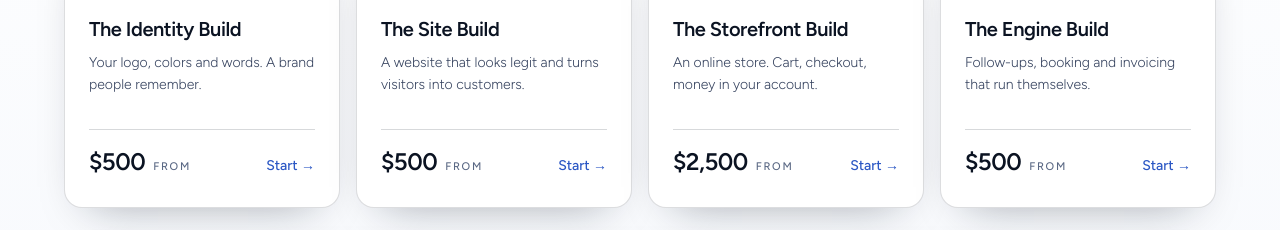
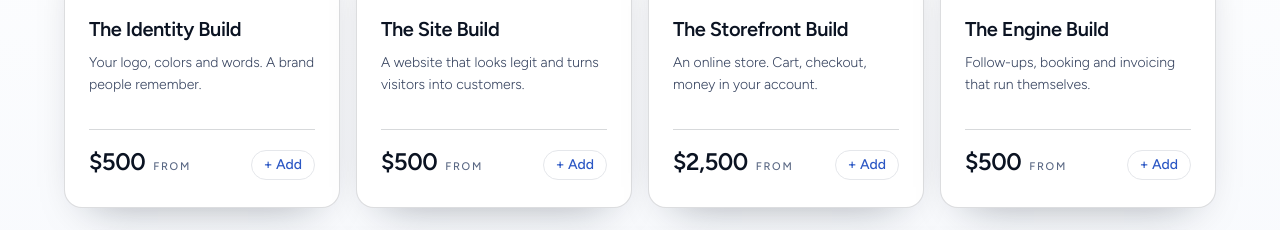
Before and after one commit to dennymypenny/flowzone-ai, a Next.js app: page / in a window 1280 px wide. Shown: the part 1000-1230 px from the top of the page. Built offline with nearby package versions, Linux system fonts and the light colour scheme.

Commit message:
Builds join the cart: add from the big cards too, from-prices honest, ticket preselects the build in the cart

```diff
--- a/src/app/components/AddToCart.tsx
+++ b/src/app/components/AddToCart.tsx
@@ -1,6 +1,6 @@
 "use client";
 import { useState } from "react";
-import { addToCart, money, SMALL_JOBS } from "@/app/components/cart";
+import { addToCart, money, CATALOG } from "@/app/components/cart";
 
 /** A small "+ Add" control for one small job, by id from SMALL_JOBS. */
 export default function AddToCart({
@@ -12,14 +12,17 @@ export default function AddToCart({
   showPrice?: boolean;
   className?: string;
 }) {
-  const item = SMALL_JOBS.find((i) => i.id === id);
+  const item = CATALOG.find((i) => i.id === id);
   const [added, setAdded] = useState(false);
   if (!item) return null;
 
   return (
     <button
       type="button"
-      onClick={() => {
+      onClick={(e) => {
+        // Usable inside a Link without navigating.
+        e.preventDefault();
+        e.stopPropagation();
         addToCart(item);
         setAdded(true);
         window.setTimeout(() => setAdded(false), 1200);
@@ -31,7 +34,7 @@ export default function AddToCart({
       } ${className}`}
       aria-label={`Add ${item.name} to cart, ${money(item.price)}`}
     >
-      {added ? "Added ✓" : showPrice ? `+ Add · ${money(item.price)}` : "+ Add"}
+      {added ? "Added ✓" : showPrice ? `${item.from ? "+ Add · from " : "+ Add · "}${money(item.price)}` : "+ Add"}
     </button>
   );
 }
--- a/src/app/components/CartWidget.tsx
+++ b/src/app/components/CartWidget.tsx
@@ -63,7 +63,7 @@ export default function CartWidget() {
           />
           <aside className="absolute right-0 top-0 h-full w-full max-w-sm bg-paper border-l border-rule p-6 flex flex-col overflow-y-auto">
             <div className="flex items-center justify-between mb-6">
-              <p className="font-display text-2xl">Your small jobs</p>
+              <p className="font-display text-2xl">Your cart</p>
               <button
                 type="button"
                 className="p-2 text-ink-soft hover:text-ink"
@@ -76,7 +76,7 @@ export default function CartWidget() {
 
             {items.length === 0 ? (
               <p className="text-sm text-ink-soft font-light">
-                Nothing in here yet. Add a small job from any page.
+                Nothing in here yet. Add a build or a small job from any page.
               </p>
             ) : (
               <>
@@ -85,7 +85,10 @@ export default function CartWidget() {
                     <li key={`${i.id}-${idx}`} className="flex items-start justify-between gap-3 border-b border-rule pb-4">
                       <div>
                         <p className="text-sm text-ink font-light leading-snug">{i.name}</p>
-                        <p className="text-sm text-ink-soft mt-1">{money(i.price)}</p>
+                        <p className="text-sm text-ink-soft mt-1">
+                          {i.from ? "from " : ""}
+                          {money(i.price)}
+                        </p>
                       </div>
                       <button
                         type="button"
@@ -100,7 +103,10 @@ export default function CartWidget() {
                 </ul>
                 <div className="flex items-baseline justify-between mb-6">
                   <p className="label">Total</p>
-                  <p className="font-display text-3xl">{money(cartTotal(items))}</p>
+                  <p className="font-display text-3xl">
+                    {items.some((i) => i.from) ? "from " : ""}
+                    {money(cartTotal(items))}
+                  </p>
                 </div>
                 <Link
                   href="/intake?cart=1"
--- a/src/app/components/cart.ts
+++ b/src/app/components/cart.ts
@@ -6,7 +6,13 @@
  * items in it, and payment happens after a human replies.
  */
 
-export type CartItem = { id: string; name: string; price: number };
+export type CartItem = {
+  id: string;
+  name: string;
+  price: number;
+  /** True when the price is a starting point that gets quoted flat. */
+  from?: boolean;
+};
 
 /** The one price list. Every surface renders from this. Cents, not floats. */
 export const SMALL_JOBS: CartItem[] = [
@@ -18,7 +24,21 @@ export const SMALL_JOBS: CartItem[] = [
   { id: "page", name: "One new page or landing page", price: 9999 },
 ];
 
-export const money = (cents: number) => `$${(cents / 100).toFixed(2)}`;
+/** The four builds plus the bundle, addable like anything else. */
+export const BUILDS: CartItem[] = [
+  { id: "identity", name: "The Identity Build", price: 50000, from: true },
+  { id: "site", name: "The Site Build", price: 50000, from: true },
+  { id: "engine", name: "The Engine Build", price: 50000, from: true },
+  { id: "full", name: "The Full Build", price: 150000 },
+  { id: "storefront", name: "The Storefront Build", price: 250000, from: true },
+];
+
+export const CATALOG: CartItem[] = [...SMALL_JOBS, ...BUILDS];
+
+export const money = (cents: number) =>
+  Number.isInteger(cents / 100)
+    ? `$${(cents / 100).toLocaleString("en-US")}`
+    : `$${(cents / 100).toLocaleString("en-US", { minimumFractionDigits: 2 })}`;
 
 const KEY = "fz-cart";
 
--- a/src/app/intake/page.tsx
+++ b/src/app/intake/page.tsx
@@ -126,11 +126,20 @@ function IntakeForm() {
     if (!cameFromCart) return;
     const items = readCart();
     if (items.length === 0) return;
-    const lines = items.map((i) => `- ${i.name} — ${money(i.price)}`).join("\n");
-    const summary = `From my cart:\n${lines}\nTotal: ${money(cartTotal(items))}`;
+    const lines = items
+      .map((i) => `- ${i.name} — ${i.from ? "from " : ""}${money(i.price)}`)
+      .join("\n");
+    const approx = items.some((i) => i.from) ? "from " : "";
+    const summary = `From my cart:\n${lines}\nTotal: ${approx}${money(cartTotal(items))}`;
+    // If a build is in the cart, that build is the ticket. Small jobs alone
+    // land under A Small Job.
+    const buildInCart = [...items]
+      .sort((a, b) => b.price - a.price)
+      .map((i) => builds.find((x) => x.key === i.id)?.name)
+      .find(Boolean);
     setForm((f) => ({
       ...f,
-      service: f.service || "A Small Job",
+      service: f.service || buildInCart || "A Small Job",
       description: f.description ? f.description : summary,
     }));
     // eslint-disable-next-line react-hooks/exhaustive-deps
--- a/src/app/page.tsx
+++ b/src/app/page.tsx
@@ -187,14 +187,12 @@ export default function Home() {
                 <p className="text-sm text-ink-soft font-light leading-relaxed mb-8">
                   {b.one}
                 </p>
-                <div className="mt-auto border-t border-rule pt-4 flex items-baseline justify-between">
+                <div className="mt-auto border-t border-rule pt-4 flex items-center justify-between gap-3">
                   <span className="font-display text-2xl">
                     {b.from.replace("From ", "")}
                     <span className="text-[11px] font-sans font-medium uppercase tracking-label text-ink-mute ml-2">from</span>
                   </span>
-                  <span className="text-sm text-accent font-medium">
-                    Start <span className="arrow">→</span>
-                  </span>
+                  <AddToCart id={b.k} showPrice={false} />
                 </div>
               </Link>
             ))}
--- a/src/app/services/page.tsx
+++ b/src/app/services/page.tsx
@@ -311,13 +311,14 @@ export default function Services() {
                       {b.right}
                     </p>
                   </div>
-                  <div className="col-span-2 pt-1">
+                  <div className="col-span-2 pt-1 flex flex-col sm:flex-row gap-3 items-center">
                     <Link
                       href={`/intake?build=${b.k}`}
-                      className="btn-primary w-full justify-center"
+                      className="btn-primary flex-1 w-full justify-center"
                     >
                       Start this build <span className="arrow">→</span>
                     </Link>
+                    <AddToCart id={b.k} showPrice={false} className="!px-4 !py-2.5" />
                   </div>
                 </div>
               </div>
```
